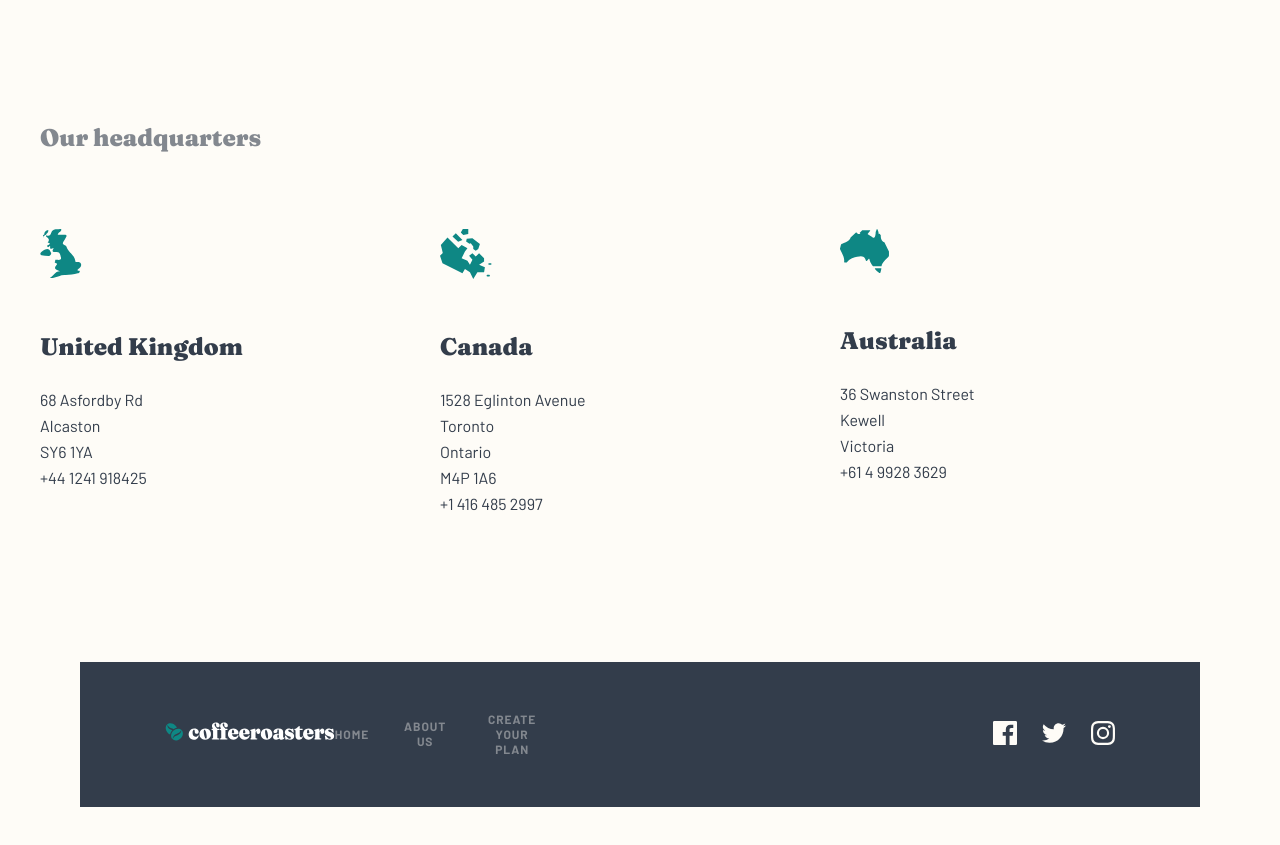
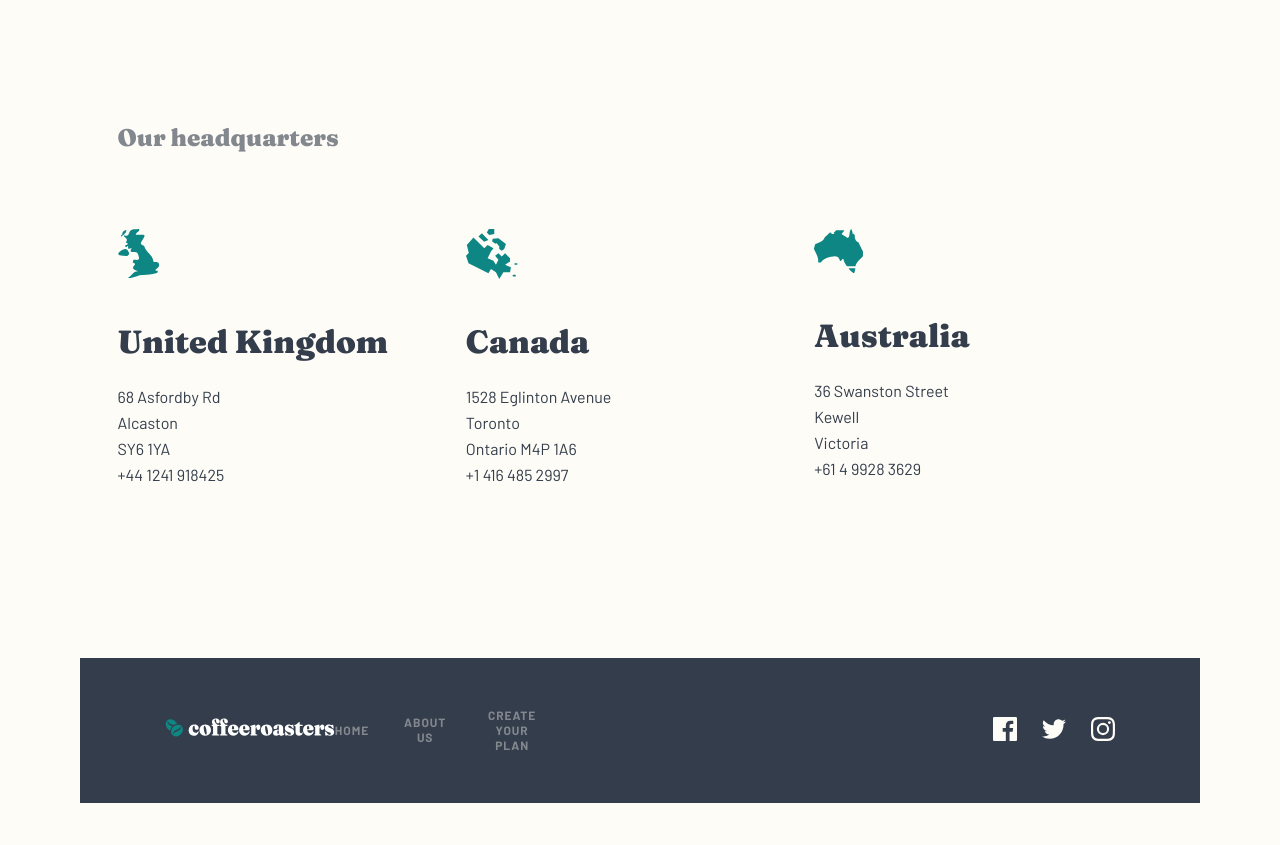
Before and after one commit to vickievien/coffee-roasters, a Next.js app: page /about in a window 1280 px wide. Shown: the part 2040-2885 px from the top of the page. Built offline with nearby package versions, Linux system fonts and the light colour scheme.

Commit message:
:lipstick: update: add styles to desktop view for Headquarter section of About page

```diff
--- a/components/about/Headquarter.js
+++ b/components/about/Headquarter.js
@@ -26,8 +26,7 @@ const AboutHeadquarter = () => {
                     <div className={styles.headquarter_info_container}>
                         <p className={styles.headquarter_address}>1528 Eglinton Avenue <br />
                             Toronto <br />
-                            Ontario <br />
-                            M4P 1A6
+                            Ontario M4P 1A6
                         </p>
                         <p className={styles.headquarter_phone}>+1 416 485 2997</p>
                     </div>
--- a/styles/About.module.css
+++ b/styles/About.module.css
@@ -320,3 +320,17 @@
         text-align: left;
     }
 }
+
+@media only screen and (min-width: 1280px) {
+    .headquarter_container {
+        margin: 0 auto 170px auto;
+        width: 1045px;
+    }
+    .headquarter_img_container {
+        margin-bottom: 45px;
+    }
+    .headquarter_list h3 {
+        font-size: 32px;
+        margin-bottom: 24px;
+    }
+}
```
